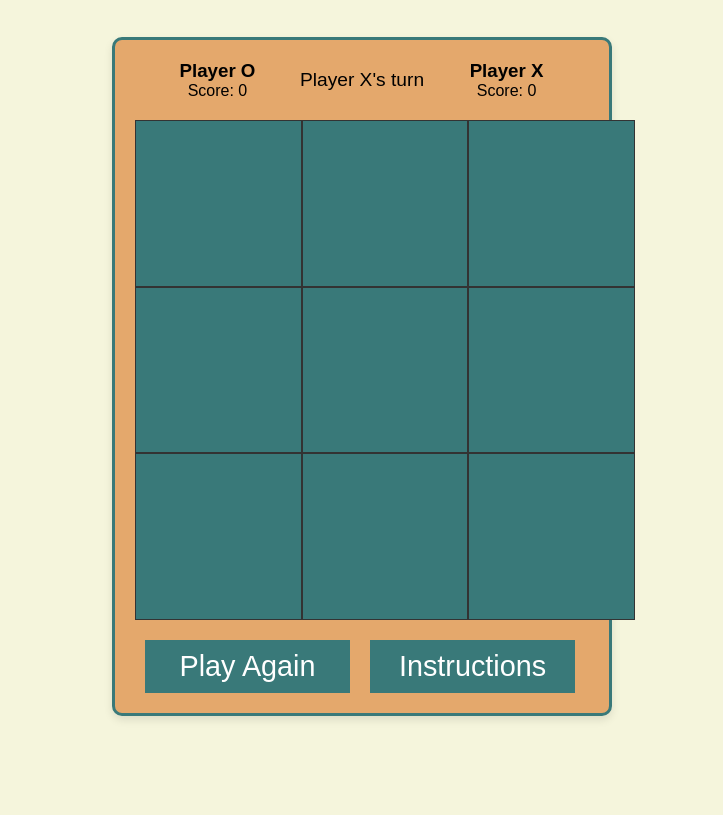
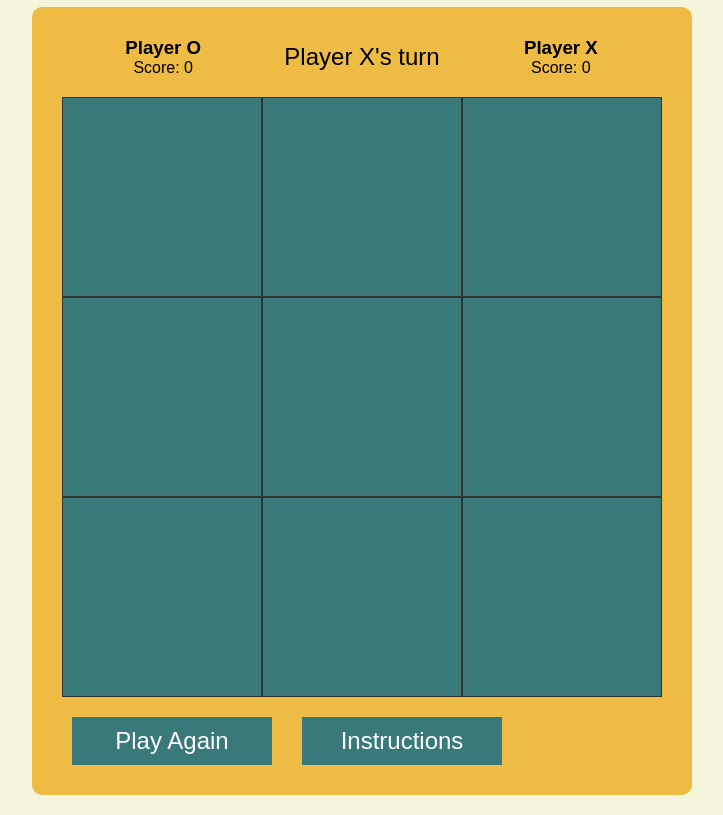
Before and after one commit to Ozi-cheri/tic-tac-toe-game, a plain HTML site: page index.html in a window 1280 px wide. Shown: the part 60-875 px from the top of the page, without its empty margins (278-1001 px from the left). Before the commit the page ends 816 px from the top, so only its background shows below. Drawn offline with Linux system fonts and the light colour scheme.

Commit message:
Modify style.css file

```diff
--- a/assets/css/style.css
+++ b/assets/css/style.css
@@ -3,6 +3,7 @@
   padding: 0;
   box-sizing: border-box;
 }
+
 
 body {
   font-family: Arial, sans-serif;
@@ -12,15 +13,15 @@ body {
 
 
 .container {
-  max-width: 800px;
-  margin: 0 auto;
+  max-width: 600px;
+  margin: auto;
   padding: 20px;
 }
 
 
 header {
   text-align: center;
-  margin-bottom: 20px;
+  margin-bottom: 10px;
 }
 
 
@@ -28,58 +29,44 @@ main {
   display: flex;
   flex-direction: column;
   align-items: center;
-  justify-content: center;
-  width: 100%;
 }
 
 
-.game-wrapper,
+.game-box {
+  background-color: #eb4;
+  padding: 30px;
+  border-radius: 10px;
+  position: relative;
+}
+
 .scoreboard {
   display: flex;
-  flex-direction: column;
-  align-items: center;
-  width: 100%;
-}
-
-
-.scoreboard {
-  display: grid;
-  grid-template-columns: 1fr auto 1fr;
-  align-items: center;
+  justify-content: space-around;
   width: 100%;
   margin-bottom: 20px;
 }
 
+
 .player {
   text-align: center;
+  flex: 1;
 }
 
 #game-status {
-  font-size: 1.2em;
   text-align: center;
+  font-size: 1.5em;
+  margin: 0 20px;
+  align-self: center;
 }
-
 
 
 .board {
   display: grid;
   grid-template-columns: repeat(3, 1fr);
-  width: 450px;
-  height: 450px;
+  width: 600px;
+  height: 600px;
   background-color: #333;
 }
-
-
-.game-box {
-  background-color: #e4a86c;
-  padding: 20px;
-  border: 3px solid #397979;
-  border-radius: 10px;
-  max-width: 500px;
-  margin: 20px;
-  box-shadow: 0 4px 8px rgba(0, 0, 0, 0.1);
-}
-
 
 
 .cell {
@@ -115,11 +102,15 @@ button {
   color: white;
   cursor: pointer;
   transition: background-color 0.3s ease;
-  font-size: 1.8em;
+  font-size: 1.5em;
 }
 
 button:hover {
   background-color: #555;
+}
+
+#instructions-button {
+  margin-left: 20px;
 }
 
 
@@ -134,8 +125,10 @@ button:hover {
   box-shadow: 0 5px 15px rgba(0, 0, 0, 0.1);
   max-width: 400px;
   width: 80%;
+  font-size: 1.2em;
   z-index: 1000;
 }
+
 
 .hidden {
   display: none;
@@ -154,7 +147,6 @@ button:hover {
 
 .error-container h1 {
   font-size: 100px;
-  margin: 0;
 }
 
 .error-container p {
@@ -197,7 +189,8 @@ button:hover {
     padding: 10px;
   }
 
-  .scoreboard p {
+  .scoreboard p,
+  button {
     font-size: 1em;
   }
 
@@ -206,18 +199,6 @@ button:hover {
   }
 
   button {
-    font-size: 1em;
     padding: 8px 16px;
   }
 }
-
-@media (min-width: 768px) {
-  .board {
-    width: 500px;
-    height: 500px;
-  }
-
-  .cell {
-    font-size: 3em;
-  }
-}
```
